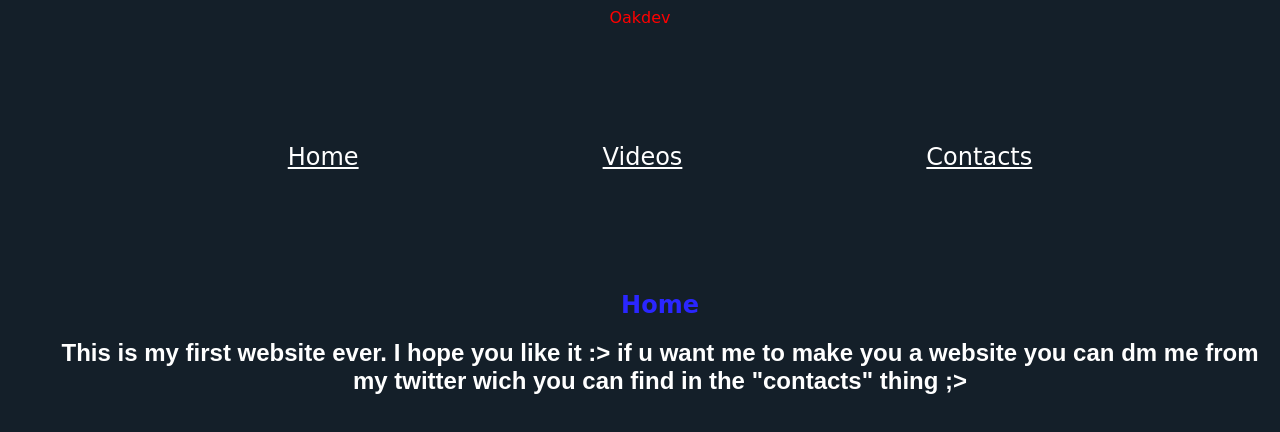
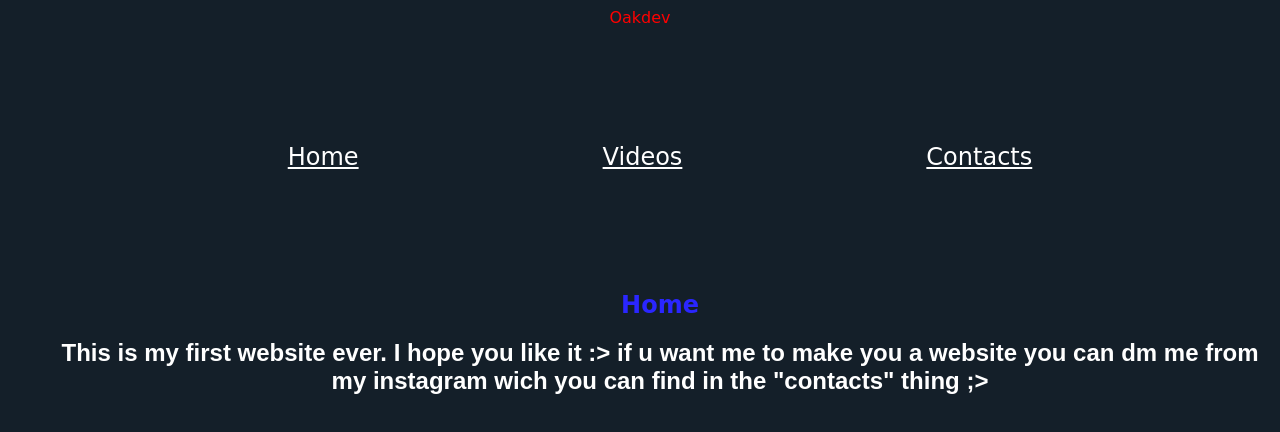
Before and after one commit to OakISKing/mynewwebsite, a plain HTML site: page index.html in a window 1280 px wide. Drawn offline with Linux system fonts and the light colour scheme.

Commit message:
Update index.html

```diff
--- a/index.html
+++ b/index.html
@@ -54,7 +54,7 @@
         <h2>
           This is my first website ever. I hope you like it :>
 
-          if u want me to make you a website you can dm me from my twitter wich
+          if u want me to make you a website you can dm me from my instagram wich
 
           you can find in the "contacts" thing ;>
 
```
